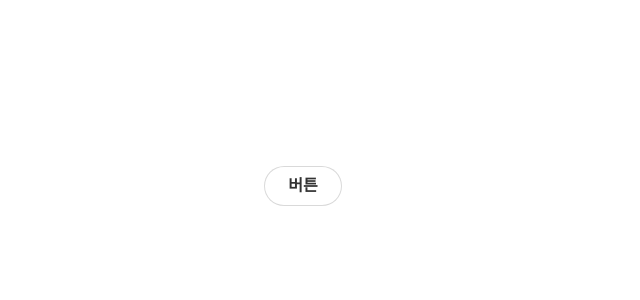
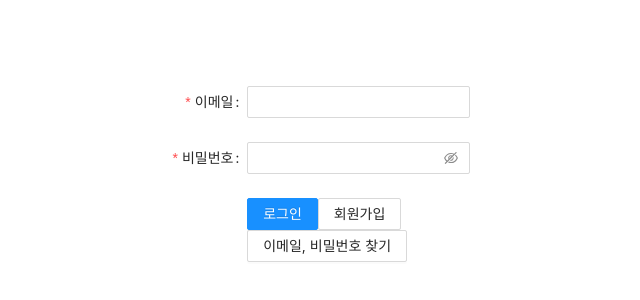
Before and after one commit to destroyed-life/dating-app--frontend, a Next.js app: page / in a window 1280 px wide. Shown: the part 214-514 px from the top of the page, without its empty margins (337-977 px from the left). Built offline with nearby package versions, Linux system fonts and the light colour scheme.

Commit message:
[SPRINT-1] 로그인 컴포넌트 구현 - antdesign 및 로그인 기본창 추가

```diff
--- /dev/null
+++ b/components/Login.tsx
@@ -0,0 +1,52 @@
+import React from 'react';
+import { Form, Input, Button } from 'antd';
+import styles from '../styles/Home.module.css';
+import 'antd/dist/antd.css';
+
+const Login = () => {
+  const onFinish = (values: any) => {
+    console.log('Success:', values);
+  };
+
+  const onFinishFailed = (errorInfo: any) => {
+    console.log('Failed:', errorInfo);
+  };
+
+  return (
+    <Form
+      name="basic"
+      labelCol={{ span: 8 }}
+      wrapperCol={{ span: 16 }}
+      initialValues={{ remember: true }}
+      onFinish={onFinish}
+      onFinishFailed={onFinishFailed}
+      autoComplete="off"
+    >
+      <Form.Item
+        label="이메일"
+        name="email"
+        rules={[{ required: true, message: '이메일을 입력해주세요!' }]}
+      >
+        <Input />
+      </Form.Item>
+
+      <Form.Item
+        label="비밀번호"
+        name="password"
+        rules={[{ required: true, message: '비밀번호를 입력해주세요!' }]}
+      >
+        <Input.Password />
+      </Form.Item>
+
+      <Form.Item wrapperCol={{ offset: 8, span: 16 }}>
+        <Button type="primary" htmlType="submit">
+          로그인
+        </Button>
+        <Button>회원가입</Button>
+        <Button>이메일, 비밀번호 찾기</Button>
+      </Form.Item>
+    </Form>
+  );
+};
+
+export default Login;
--- a/package.json
+++ b/package.json
@@ -12,6 +12,7 @@
   },
   "dependencies": {
     "@emotion/css": "^11.7.1",
+    "antd": "^4.20.0",
     "next": "12.1.0",
     "react": "17.0.2",
     "react-dom": "17.0.2"
--- a/pages/index.tsx
+++ b/pages/index.tsx
@@ -1,7 +1,7 @@
 import type { NextPage } from 'next';
 import Head from 'next/head';
-import { Button } from '../stories/Button';
 import styles from '../styles/Home.module.css';
+import Login from '../components/Login';
 
 const Home: NextPage = () => {
   return (
@@ -13,7 +13,7 @@ const Home: NextPage = () => {
       </Head>
 
       <main className={styles.main}>
-        <Button size="large" label="버튼" />
+        <Login />
       </main>
     </div>
   );
```
